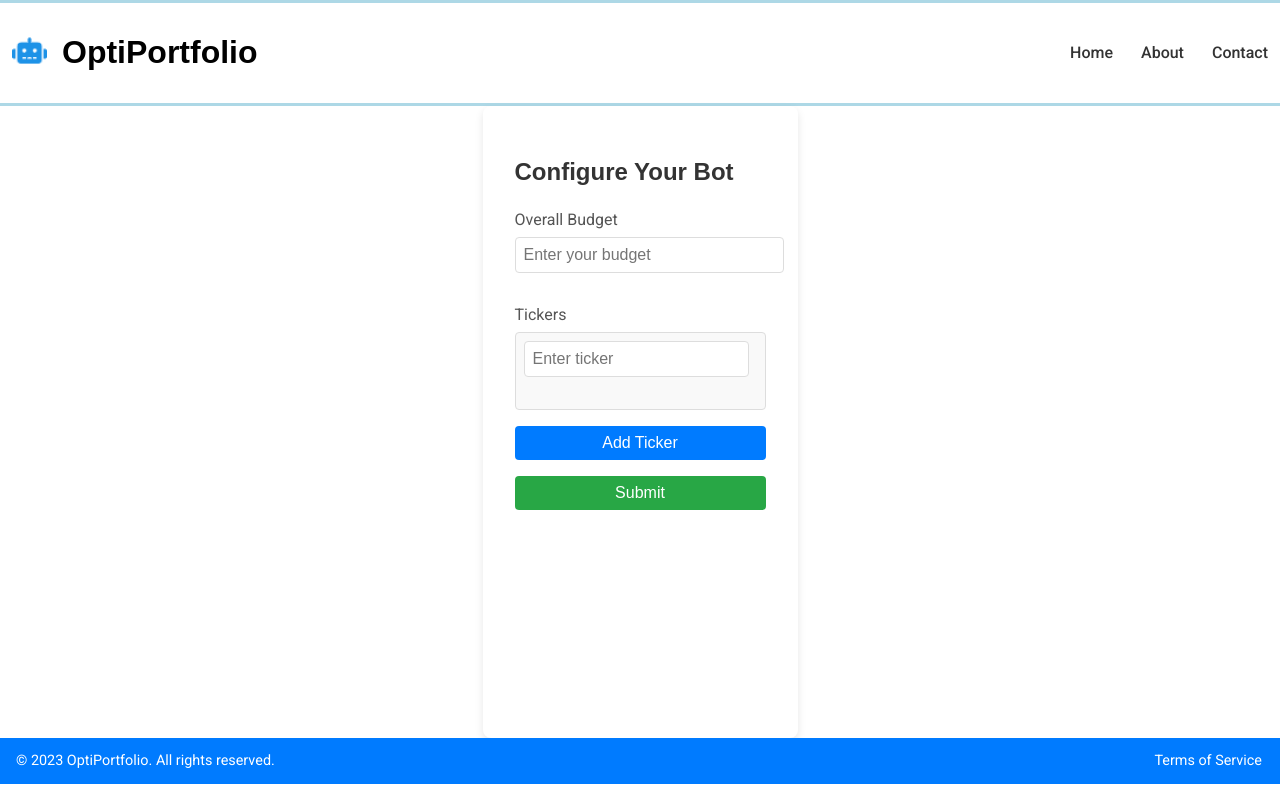
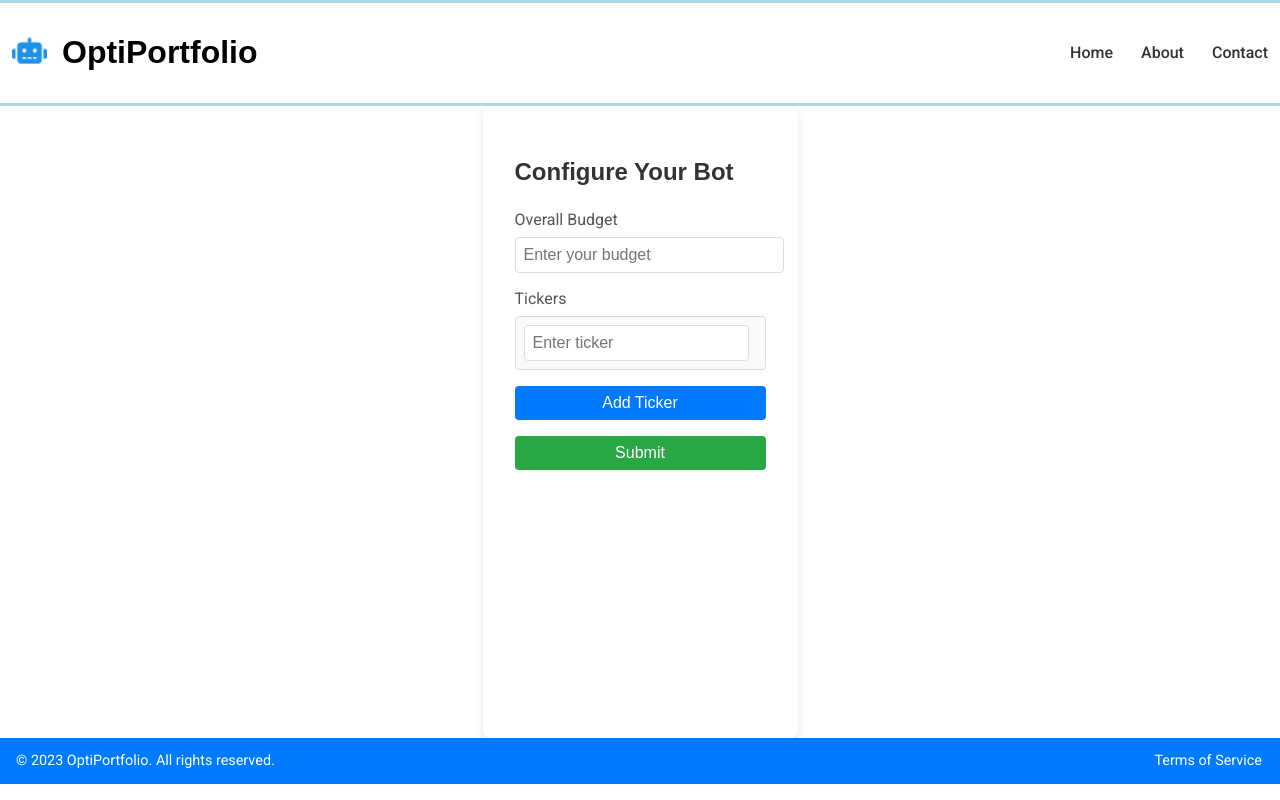
Before and after one commit to AmanNarendraAli/PortfolioOptimisationCapstone, a React (Create React App) app in the folder my-app/: page /configure-bot in a window 1280 px wide. Built offline with nearby package versions, Linux system fonts and the light colour scheme.

Commit message:
fixed styling of close button

```diff
--- a/my-app/package.json
+++ b/my-app/package.json
@@ -12,7 +12,8 @@
     "react-dom": "^18.3.1",
     "react-router-dom": "6.24.0",
     "react-scripts": "5.0.1",
-    "web-vitals": "^2.1.4"
+    "web-vitals": "^2.1.4",
+    "yahoo-finance2": "^2.13.2"
   },
   "scripts": {
     "start": "react-scripts start",
--- a/my-app/src/components/TickerPage/TickerPage.css
+++ b/my-app/src/components/TickerPage/TickerPage.css
@@ -31,7 +31,7 @@
     font-size: 1rem;
     border: 1px solid #ddd;
     border-radius: 4px;
-    margin-bottom: 1rem;
+    /* margin-bottom: 1rem; */
 }
 
 .ticker-list {
@@ -41,12 +41,15 @@
     border-radius: 4px;
     padding: 0.5rem;
     background-color: #f9f9f9;
+    display: flex;
+    flex-direction: column;
+    gap: 16px;
 }
 
 .ticker-item {
     display: flex;
     align-items: center;
-    margin-bottom: 0.5rem;
+    justify-content: center;
 }
 
 .ticker-item input[type="text"] {
```
Also changed, not shown: 1 other file (tests, documents, lock files or other folders).
